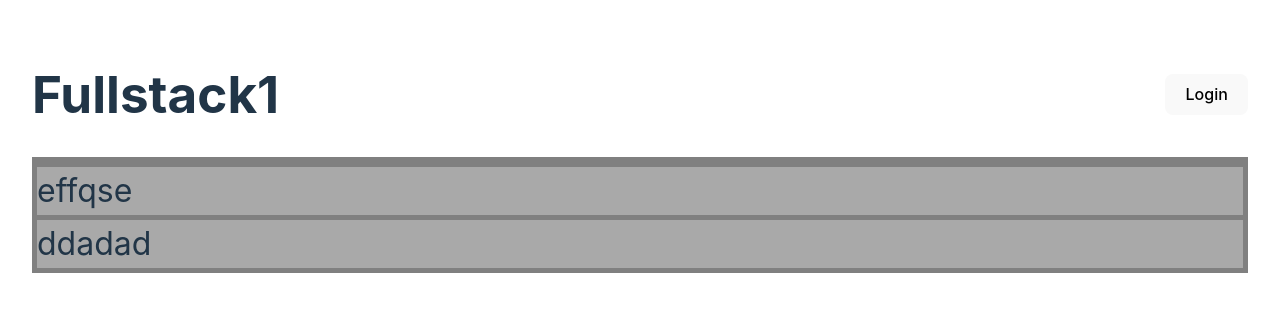
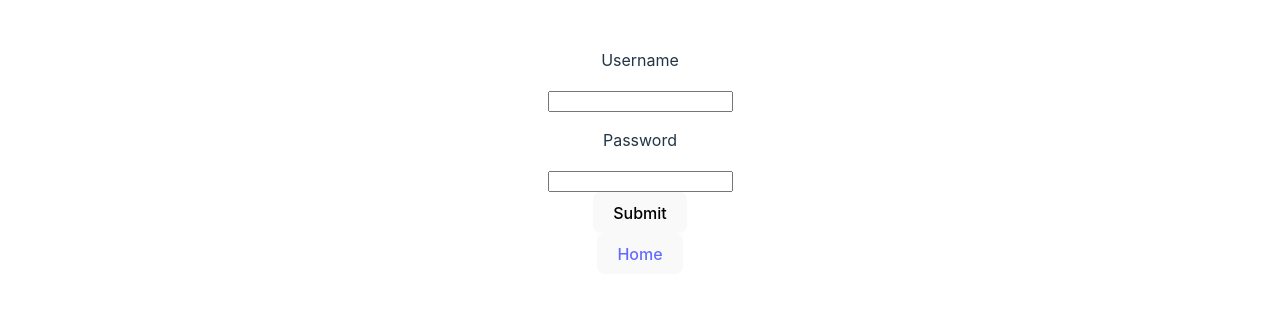
Before and after one commit to ValtsuL1/fullstack1, a React (Vite) app: page /login in a window 1280 px wide. Shown: the top 312 px of the page. Built offline with nearby package versions, Linux system fonts and the light colour scheme; no server answers.

Commit message:
started adding userposts to homescreen

```diff
--- /dev/null
+++ b/app.ts
@@ -0,0 +1 @@
+//testing
--- a/package.json
+++ b/package.json
@@ -13,6 +13,7 @@
     "axios": "^1.7.7",
     "react": "^18.3.1",
     "react-dom": "^18.3.1",
+    "react-router-dom": "^6.26.2",
     "swr": "^2.2.5"
   },
   "devDependencies": {
--- a/src/App.tsx
+++ b/src/App.tsx
@@ -1,35 +1,26 @@
 import './App.css'
-import useUser from './Swr'
-
-function GetUserByID(id: number) {
-  const { user, isLoading, isError } = useUser(id)
-
-  if (isLoading) return 'loading'
-  if (isError) {
-    console.log(isError);
-    return 'error';
-  }
-  return user
-}
+import useUser from './swr/useUser'
+import Login from './pages/Login'
+import {
+  BrowserRouter as Router,
+  Route,
+  Routes,
+  Link
+} from 'react-router-dom'
+import Home from './pages/Home'
+import { useState } from 'react'
 
 function App() {
-  console.log(GetUserByID(1))
+
+
+
   return (
-    <>
-      <div style={{ backgroundColor: 'gray' }}>
-        <table>
-          <tr>
-            {GetUserByID(1).username}
-          </tr>
-          <tr>
-            effqse
-          </tr>
-          <tr>
-            ddadad
-          </tr>
-        </table>
-      </div>
-    </>
+    <Router>
+      <Routes>
+        <Route path="/" element={<Home />} />
+        <Route path="/login" element={<Login />} />
+      </Routes>
+    </Router>
   )
 
 }
--- a/src/Header.tsx
+++ /dev/null
@@ -1,21 +0,0 @@
-
-function Header() {
-  return (
-    <>
-      <div style={{
-        display: 'flex',
-        justifyContent: 'space-between',
-        alignItems: 'center'
-      }}>
-        <h1>
-          Fullstack1
-        </h1>
-        <button>
-          Login
-        </button>
-      </div>
-    </>
-  )
-}
-
-export default Header
--- a/src/main.tsx
+++ b/src/main.tsx
@@ -1,12 +1,10 @@
 import { StrictMode } from 'react'
 import { createRoot } from 'react-dom/client'
 import App from './App.tsx'
-import Header from './Header.tsx'
 import './index.css'
 
 createRoot(document.getElementById('root')!).render(
   <StrictMode>
-    <Header />
     <App />
   </StrictMode>,
 )
--- /dev/null
+++ b/src/pages/Home.tsx
@@ -0,0 +1,41 @@
+import { Link } from "react-router-dom"
+import useUserposts from "../swr/usePosts"
+import useUserpost from "../swr/usePost"
+import useUser from "../swr/useUser"
+
+function Home() {
+    console.log(useUser(1))
+
+
+
+    return (
+        <div>
+            <div style={{
+                display: 'flex',
+                justifyContent: 'space-between',
+                alignItems: 'center'
+            }}>
+                <h1>
+                    Fullstack1
+                </h1>
+                <button>
+                    <Link to="/login">Login</Link>
+                </button>
+            </div>
+            <div style={{ backgroundColor: 'gray' }}>
+                <table>
+                    <thead>
+                        <tr>
+                            <th>Title</th>
+                        </tr>
+                    </thead>
+                    <tbody>
+
+                    </tbody>
+                </table>
+            </div>
+        </div>
+    )
+}
+
+export default Home
--- /dev/null
+++ b/src/pages/Login.tsx
@@ -0,0 +1,26 @@
+import { Link } from "react-router-dom"
+
+function Login() {
+    return (
+        <div>
+            <form>
+                <label>
+                    <p>Username</p>
+                    <input type="text"/>
+                </label>
+                <label>
+                    <p>Password</p>
+                    <input type="password"/>
+                </label>
+                <div>
+                    <button type="submit">Submit</button>
+                </div>
+            </form>
+            <button>
+                <Link to={"/"}>Home</Link>
+            </button>
+        </div>
+    )
+}
+
+export default Login
--- /dev/null
+++ b/src/swr/usePost.tsx
@@ -0,0 +1,18 @@
+import useSWR from 'swr';
+import axios from 'axios';
+
+const fetcher = (url: string) => axios.get(url).then(res => res.data);
+
+const url: string = 'http://localhost:3000/';
+
+function useUserpost(id: number) {
+    const { data, error, isLoading } = useSWR(url + `user_post/${id}`, fetcher)
+
+    return {
+        userpost: data,
+        isLoading,
+        isError: error
+    }
+}
+
+export default useUserpost
--- /dev/null
+++ b/src/swr/usePosts.tsx
@@ -0,0 +1,18 @@
+import useSWR from 'swr';
+import axios from 'axios';
+
+const fetcher = (url: string) => axios.get(url).then(res => res.data);
+
+const url: string = 'http://localhost:3000/';
+
+function useUserposts() {
+    const { data, error, isLoading } = useSWR(url + `user_post`, fetcher)
+
+    return {
+        userposts: data,
+        isLoading,
+        isError: error
+    }
+}
+
+export default useUserposts
```
Also changed, not shown: src/pages/Userpost.tsx (added), src/swr/useUser.tsx (renamed from src/Swr.tsx), 1 other file (tests, documents, lock files or other folders).
